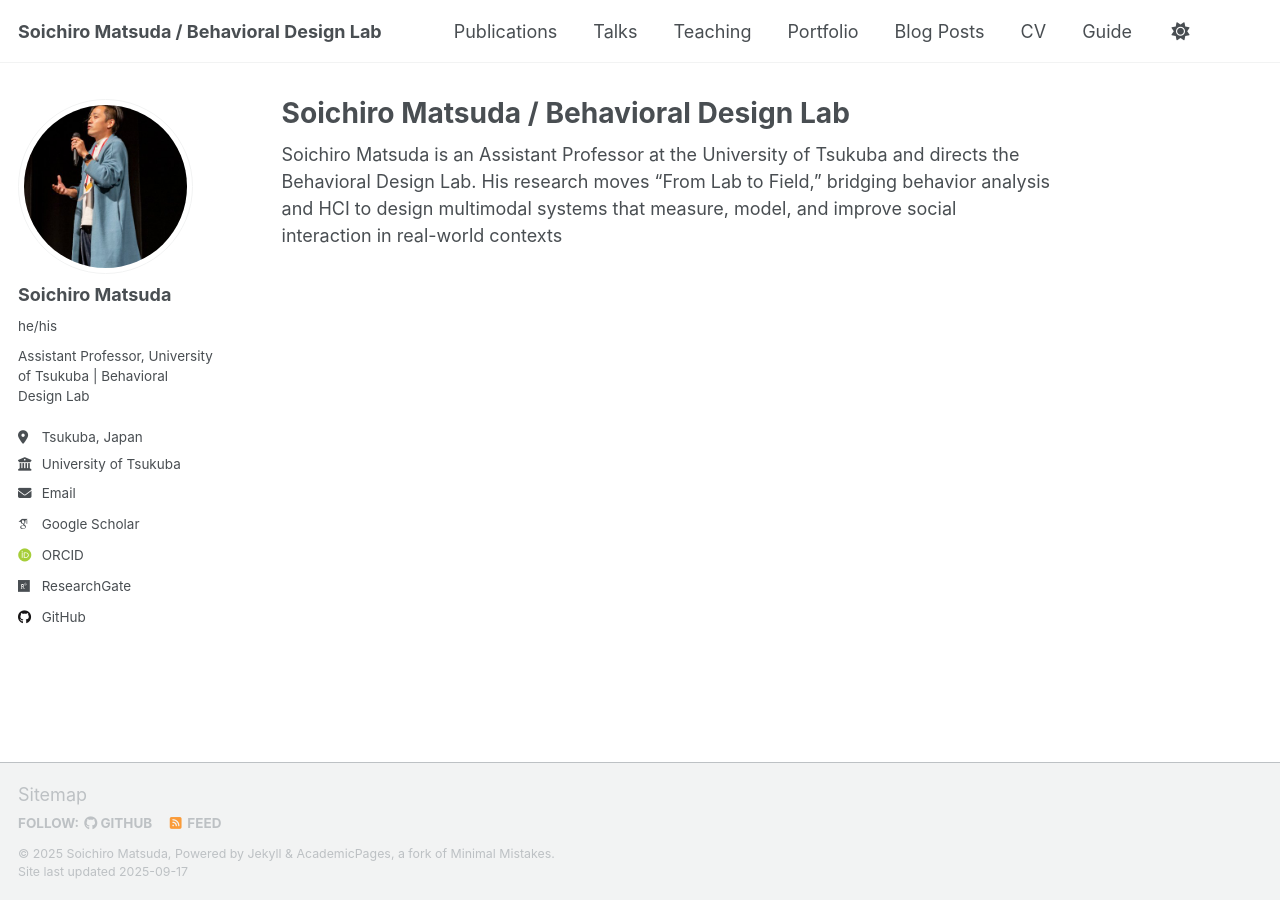
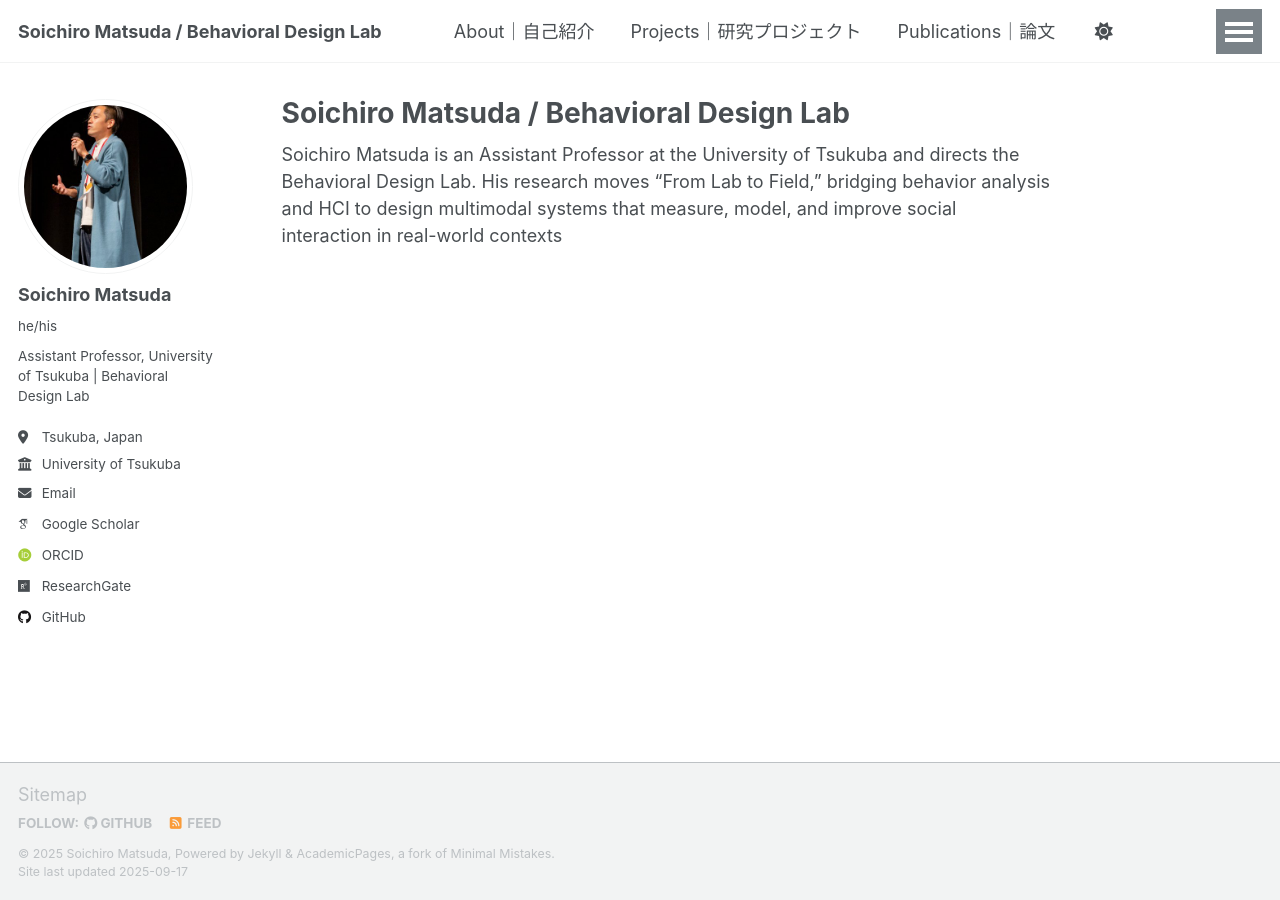
Before and after one commit to BehavioralDesignerMatsuda/BehavioralDesignerMatsuda.github.io, a Jekyll site: the page built from _pages/about.md, in a window 1280 px wide. Built offline with Jekyll 4.4.1, drawn with Linux system fonts in a browser that asks for light colours; some web fonts are replaced; a script that is not in the unit is left out.

Commit message:
Update navigation.yml

```diff
--- a/_data/navigation.yml
+++ b/_data/navigation.yml
@@ -8,26 +8,21 @@
 #      Markdown formatted page while the second is generated using JSON.
 
 main:
-  - title: "Publications"
+  - title: "About｜自己紹介"
+    url: /
+
+  - title: "Projects｜研究プロジェクト"
+    url: /projects/
+
+  - title: "Publications｜論文"
     url: /publications/
 
-  - title: "Talks"
+
+  - title: "Presentations｜学会発表"
     url: /talks/
 
-  - title: "Teaching"
+  - title: "Teaching｜担当授業科目"
     url: /teaching/
-
-  - title: "Portfolio"
-    url: /portfolio/
-
-  - title: "Blog Posts"
-    url: /year-archive/
 
   - title: "CV"
     url: /cv/
-
-  # - title: "CV"
-  #   url: /cv-json/
-
-  - title: "Guide"
-    url: /markdown/
```
